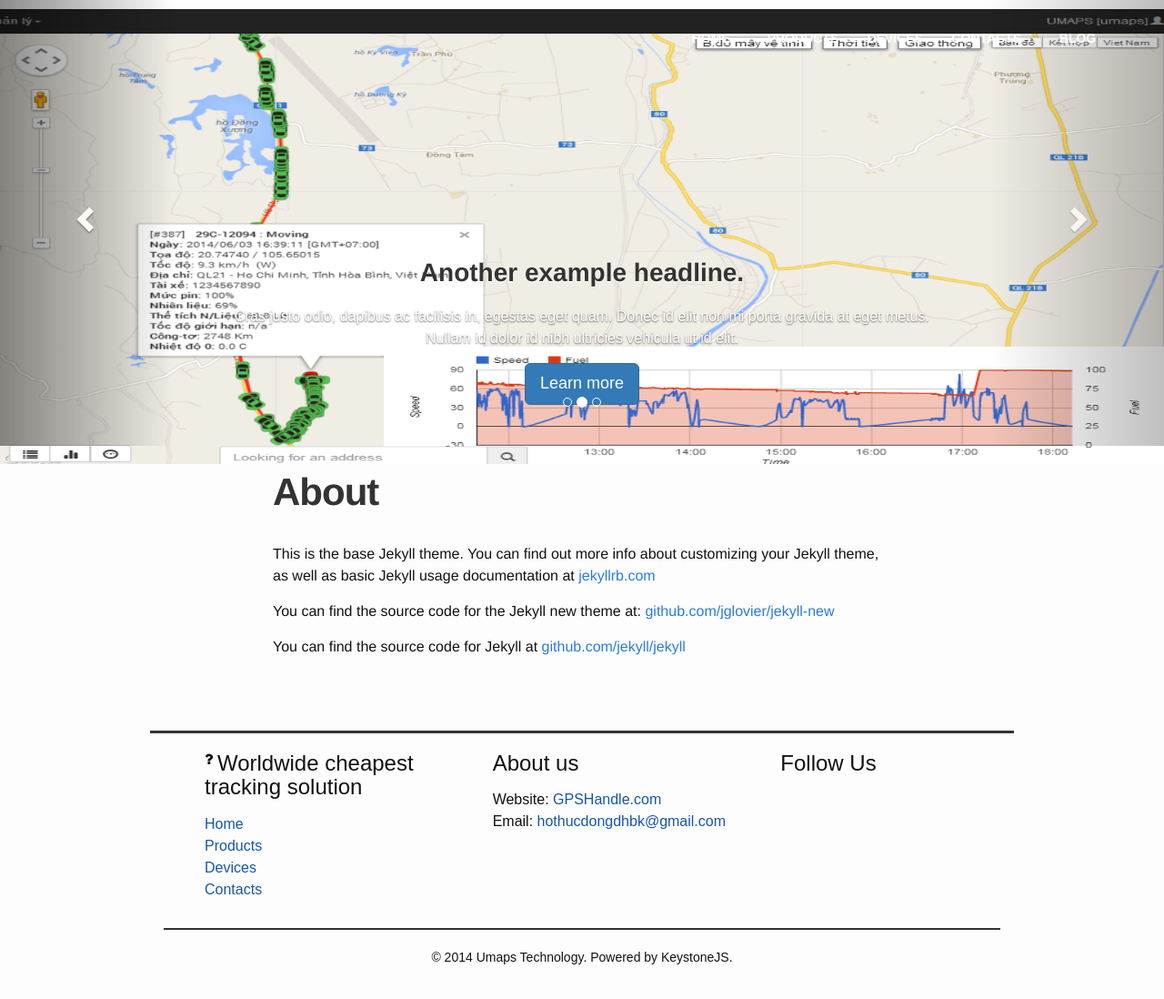
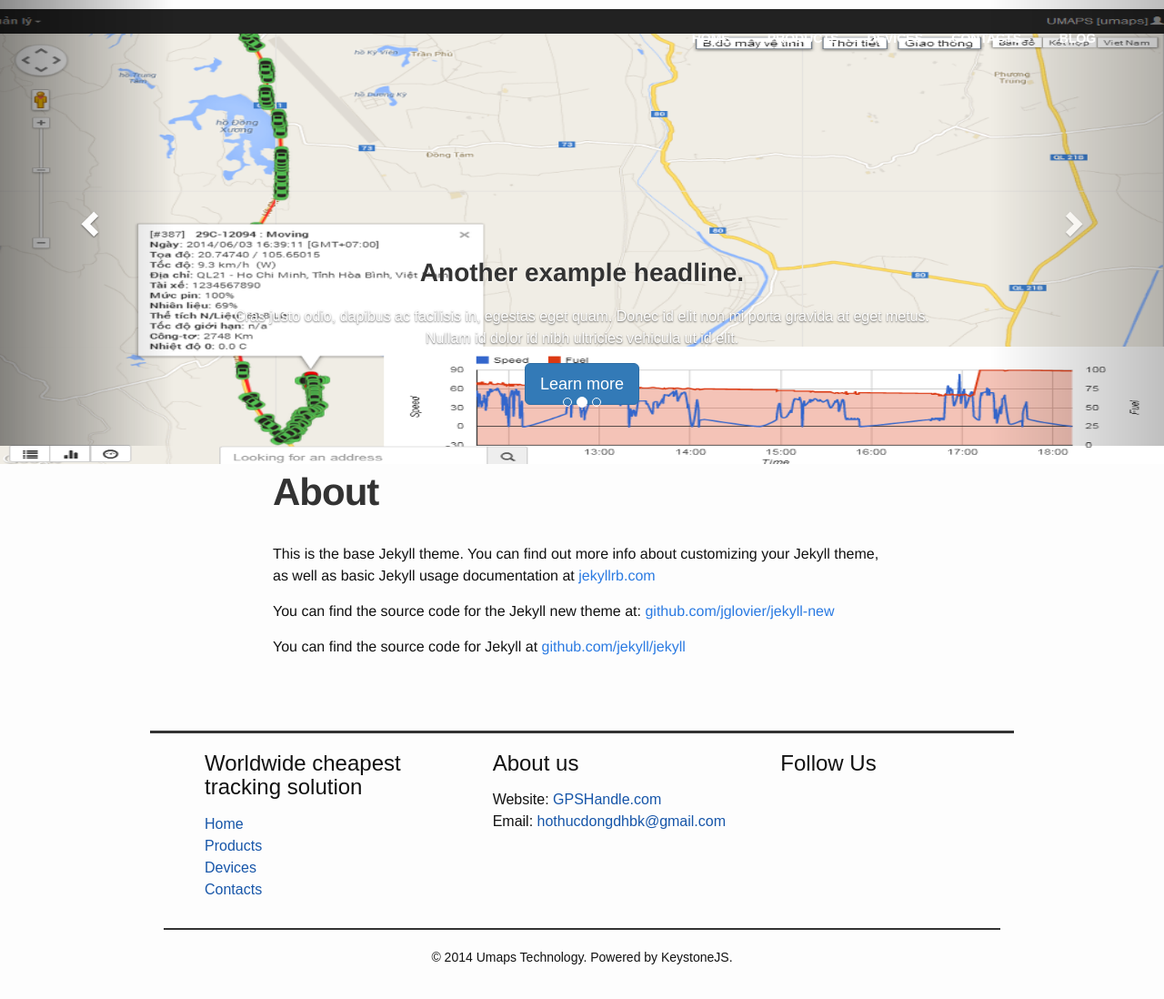
Before and after one commit to hothucdong/hothucdong.github.io, a Jekyll site: the page built from about.md, in a window 1280 px wide. Shown: the whole page at 91% size. Built offline with Jekyll 4.4.1, drawn with Linux system fonts in a browser that asks for light colours; nearby versions of some CDN libraries; library files that are not in the unit come from our copies.

Commit message:
fix slide

```diff
--- a/_includes/head.html
+++ b/_includes/head.html
@@ -5,13 +5,11 @@
 
   <title>{% if page.title %}{{ page.title }}{% else %}{{ site.title }}{% endif %}</title>
   <meta name="description" content="{% if page.excerpt %}{{ page.excerpt | strip_html | strip_newlines | truncate: 160 }}{% else %}{{ site.description }}{% endif %}">
-  <link rel="stylesheet" href="{{ "/css/font-awesome.css" | prepend: site.baseurl }}">
-	<link rel="stylesheet" href="{{ "/css/bootstrap.css"| prepend: site.baseurl }}">
+  <link rel="stylesheet" href="https://netdna.bootstrapcdn.com/bootstrap/3.0.3/css/bootstrap.min.css">
   <link rel="stylesheet" href="{{ "/css/main.css" | prepend: site.baseurl }}">
   <link rel="stylesheet" href="{{ "/css/custom.css" |prepend: site.baseurl }}">
   <link rel="canonical" href="{{ page.url | replace:'index.html','' | prepend: site.baseurl | prepend: site.url }}">
   <link rel="alternate" type="application/atom+xml" title="{{ site.title }}" href="{{ "/feed.xml" | prepend: site.baseurl | prepend: site.url }}" />
   <script src="{{ "/js/jquery.js" | prepend: site.baseurl}}"></script>
-  <script src="{{"/js/bootstrap.js" | prepend: site.baseurl}}"></script>
-  <script src="{{"/js/bootstrap.min.js" | prepend: site.baseurl}}"></script>
+  <script src="https://netdna.bootstrapcdn.com/bootstrap/3.0.3/js/bootstrap.min.js"></script>
 </head>
--- a/index.html
+++ b/index.html
@@ -14,6 +14,7 @@
         <h2>
           <a class="post-link" href="{{ post.url | prepend: site.baseurl }}">{{ post.title }}</a>
         </h2>
+        {{post.excerpt}}
       </li>
     {% endfor %}
   </ul>
```
